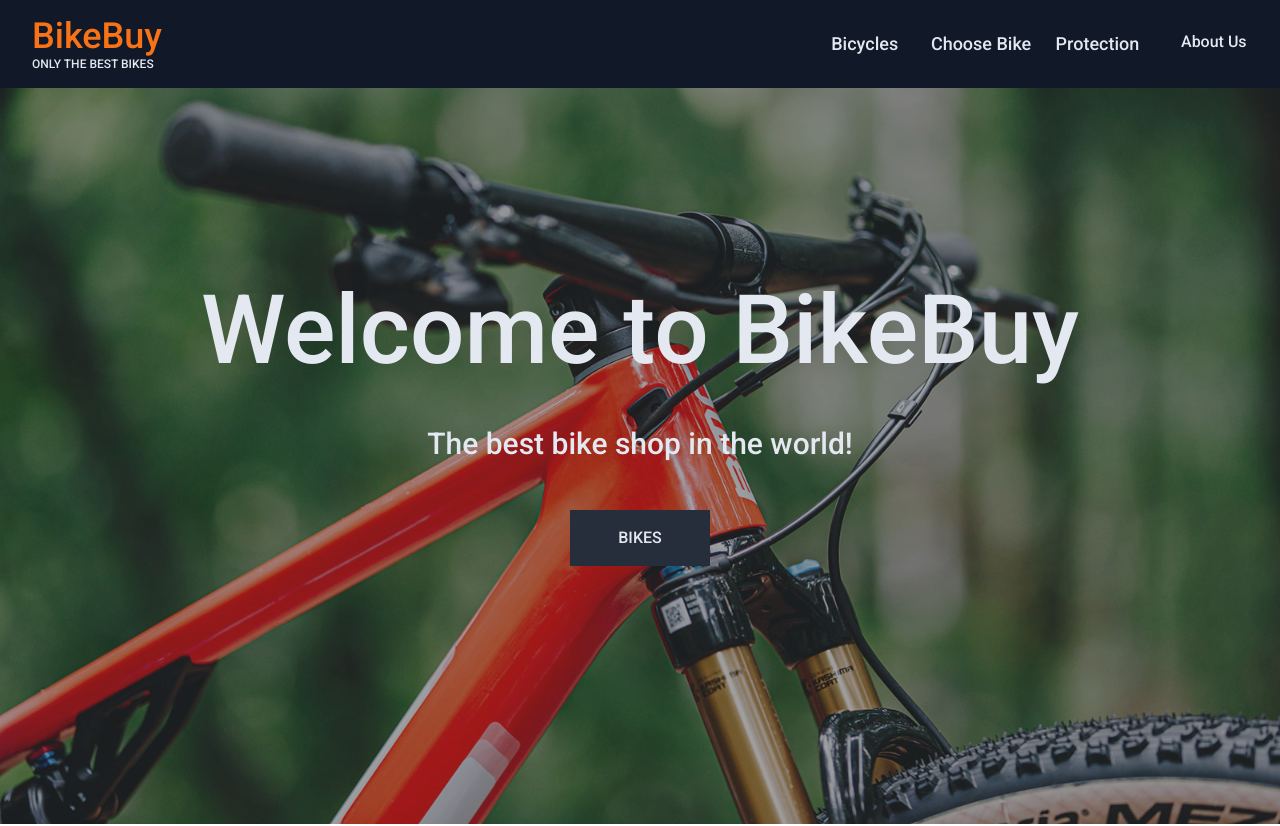
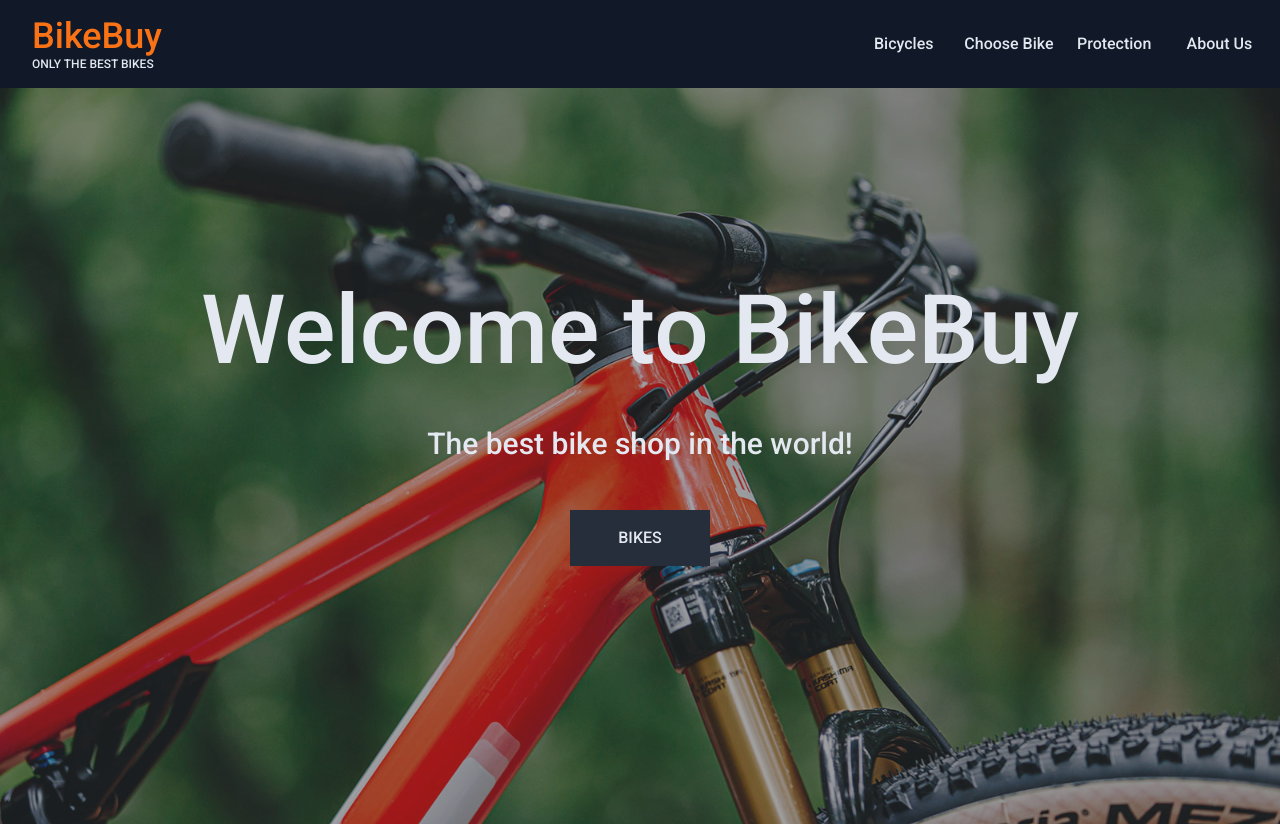
Before and after one commit to Byron-Segura/bike-shop, a React (Vite) app: page / in a window 1280 px wide. Shown: the top 826 px of the page. Built offline with nearby package versions, Linux system fonts and the light colour scheme.

Commit message:
Change NavLink.jsx style

```diff
--- a/src/components/NavLink.jsx
+++ b/src/components/NavLink.jsx
@@ -1,7 +1,7 @@
 import { NavLink as NavLinkReactRouter } from 'react-router-dom'
 
 export function NavLink ({ to, children, style, ...props }) {
-  const navStyle = style || 'text-base md:text-lg md:hover:text-pink-600 text-slate-200 transition-colors font-medium'
+  const navStyle = style || 'text-base md:text-md md:hover:text-orange-500 text-slate-200 transition-colors font-medium'
 
   return (
     <NavLinkReactRouter
```
